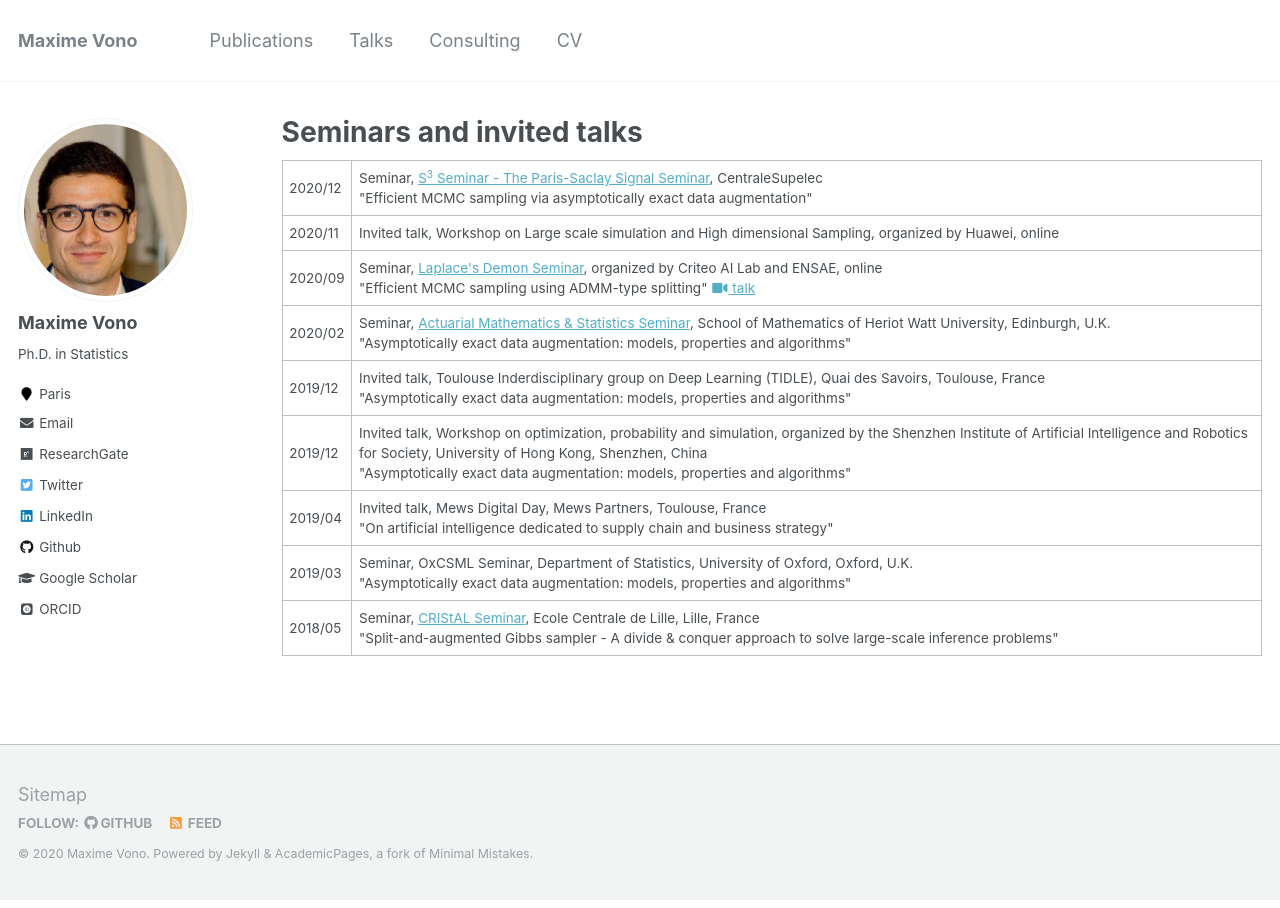
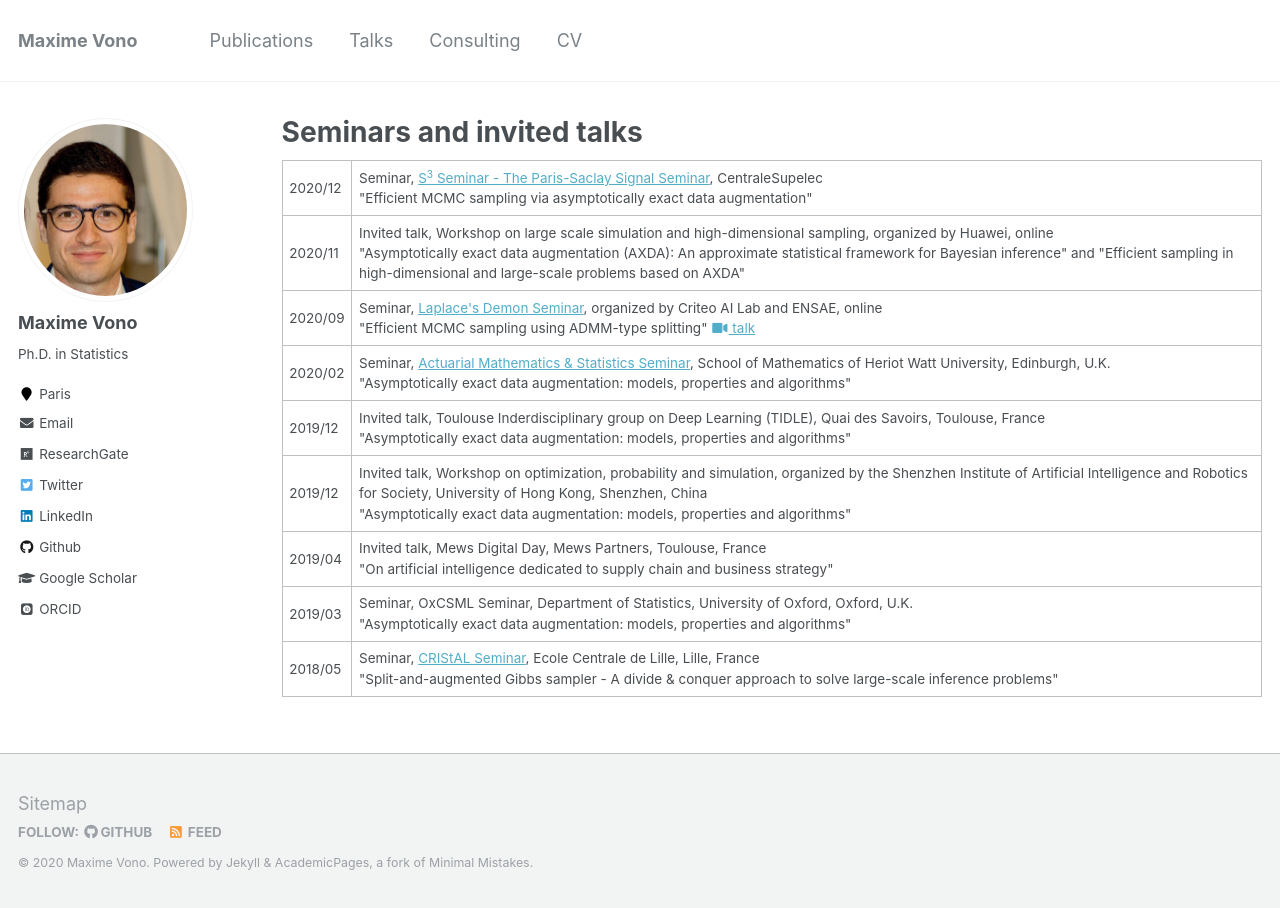
Before and after one commit to mvono/mvono.github.io, a Jekyll site: the page built from _pages/talks.md, in a window 1280 px wide. Built offline with Jekyll 4.4.1, drawn with Linux system fonts in a browser that asks for light colours; some web fonts are replaced.

Commit message:
update talks

```diff
--- a/_pages/talks.md
+++ b/_pages/talks.md
@@ -18,7 +18,10 @@ author_profile: true
     <tr>
         <td>2020/11</td>
         <td>
-            Invited talk, Workshop on Large scale simulation and High dimensional Sampling, organized by Huawei, online<br/>
+            Invited talk, Workshop on large scale simulation and high-dimensional sampling, organized by Huawei, online<br/>
+            <span>
+            "Asymptotically exact data augmentation (AXDA): An approximate statistical framework for Bayesian inference" and "Efficient sampling in high-dimensional and large-scale problems based on AXDA"
+            </span>
         </td>
     </tr>
 	<tr>
```
